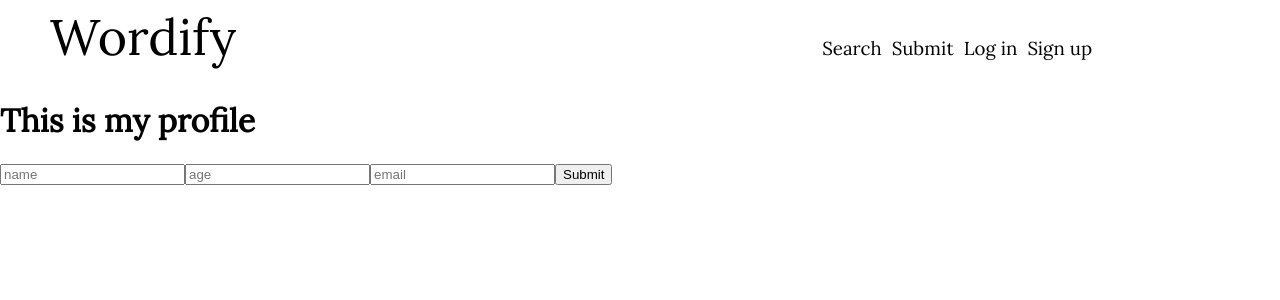
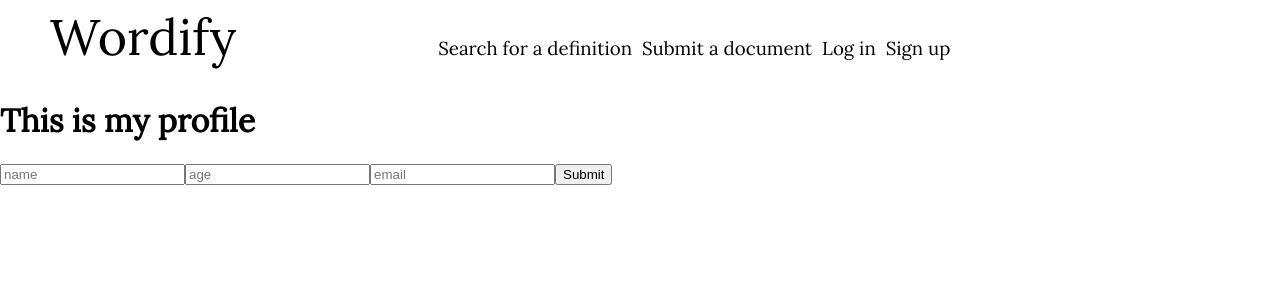
Before and after one commit to KareemD123/wordify, a React (Create React App) app: page / in a window 1280 px wide. Shown: the top 300 px of the page. Built offline with nearby package versions, Linux system fonts and the light colour scheme; no server answers.

Commit message:
update nav text

```diff
--- a/src/components/Nav/Nav.css
+++ b/src/components/Nav/Nav.css
@@ -71,7 +71,7 @@ a consistent distance from the right margin */
 .nav-link {
     text-decoration: none;
     position: relative;
-    left: 45vw;
+    left: 15vw;
     margin-left: 10px;
 }
 
--- a/src/components/Nav/Nav.jsx
+++ b/src/components/Nav/Nav.jsx
@@ -8,10 +8,10 @@ const NavBar = (props) => {
         <span className="title">Wordify</span>
         <span className="welcome">Welcome, {props.user.name}.</span>
         <Link to="/API" className="nav-link">
-            <span className="nav-item">Search</span>
+            <span className="nav-item">Search for a definition</span>
         </Link>
         <Link to="/document" className="nav-link">
-            <span className="nav-item">Submit</span>
+            <span className="nav-item">Submit a document</span>
         </Link>
         <Link to=""  onClick={props.handleLogout} className="nav-link">
             <span className="nav-item">Log out</span>
@@ -21,10 +21,10 @@ const NavBar = (props) => {
       <div className="nav-header">
         <span className="title">Wordify</span>
         <Link to="/API" className="nav-link">
-          <span className="nav-item">Search</span>
+          <span className="nav-item">Search for a definition</span>
         </Link>
         <Link to="/document" className="nav-link">
-          <span className="nav-item">Submit</span>
+          <span className="nav-item">Submit a document</span>
         </Link>
         <Link to="/login" className="nav-link">
           <span className="nav-item">Log in</span>
```
